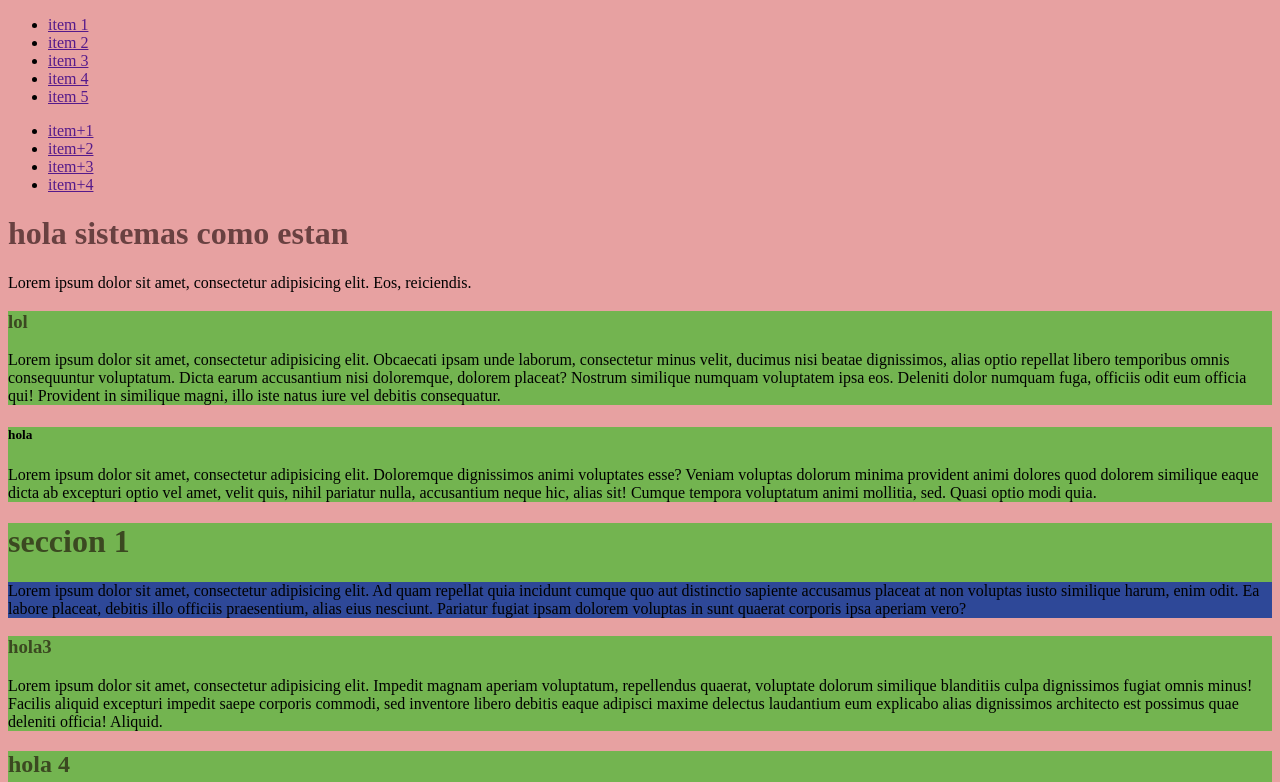
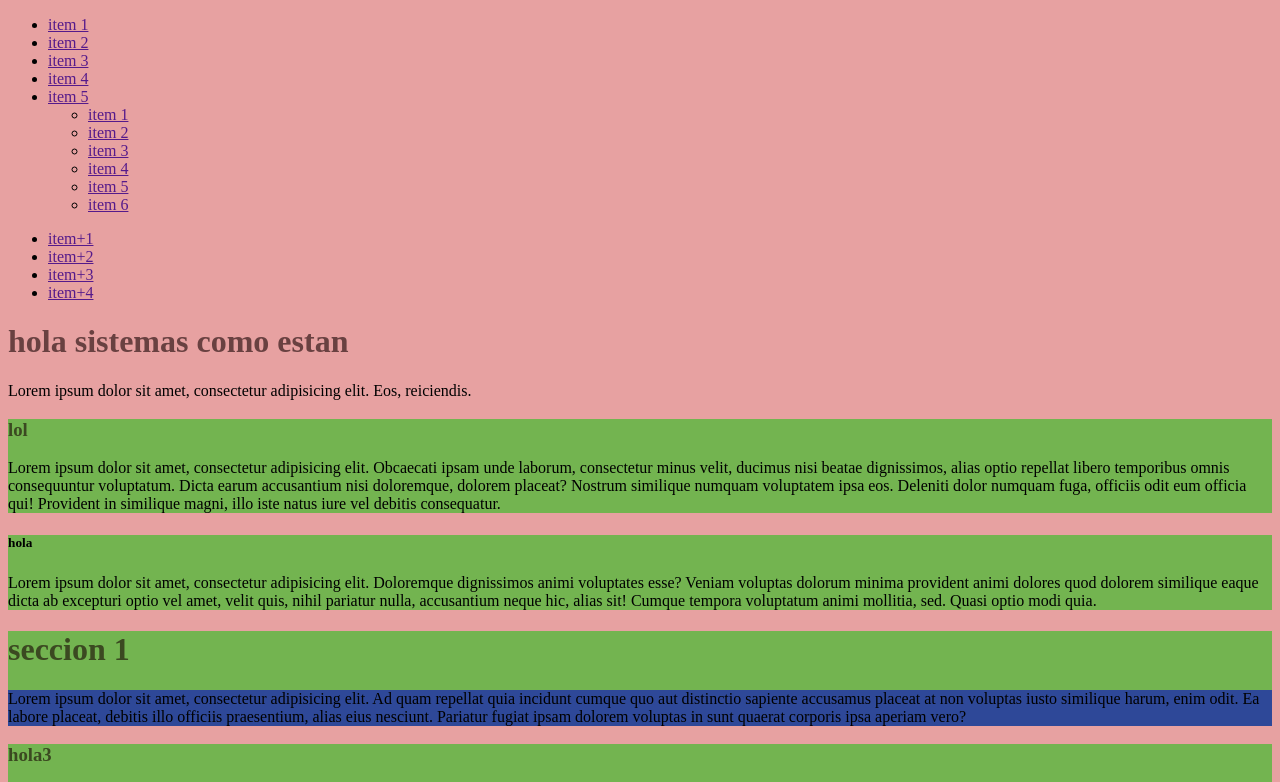
Before and after one commit to GermanCastroVilchez/tareas-automatizadas_linux, a plain HTML site: page index.html in a window 1280 px wide. Shown: the top 782 px of the page. Drawn offline with Linux system fonts and the light colour scheme.

Commit message:
commit automatico

```diff
--- a/index.html
+++ b/index.html
@@ -12,7 +12,16 @@
 			<li><a href="">item 2</a></li>
 			<li><a href="">item 3</a></li>
 			<li><a href="">item 4</a></li>
-			<li><a href="">item 5</a></li>
+			<li><a href="">item 5</a>
+			<ul>
+				<li><a href="">item 1</a></li>
+				<li><a href="">item 2</a></li>
+				<li><a href="">item 3</a></li>
+				<li><a href="">item 4</a></li>
+				<li><a href="">item 5</a></li>
+				<li><a href="">item 6</a></li>
+			</ul>
+			</li>
 		</ul>
 		<ul>
 			<li><a href="">item+1</a></li>
```
